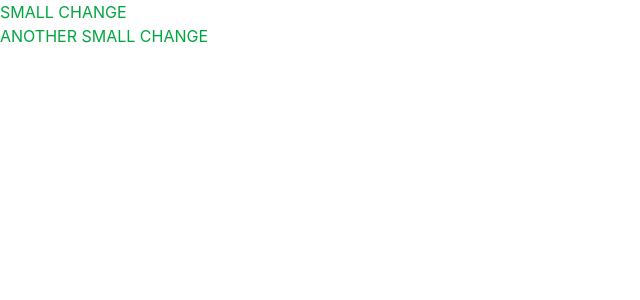
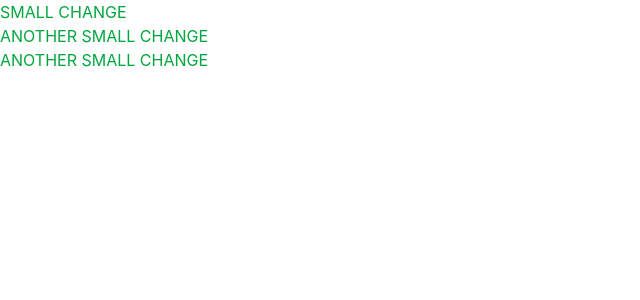
Before and after one commit to dev-lumi/E-commerceClassicalRedux, a React (Vite) app: page / in a window 1280 px wide. Shown: the top 300 px of the page, without its empty margins (0-640 px from the left). Built offline with nearby package versions, Linux system fonts and the light colour scheme.

Commit message:
another small change

```diff
--- a/src/App.tsx
+++ b/src/App.tsx
@@ -3,6 +3,8 @@ function App(){
     <div className="uppercase text-green-600">
       <div> small change</div>
       <div>another small change</div>
+      <div>another small change</div>
+
     </div>
   )
 }
```
